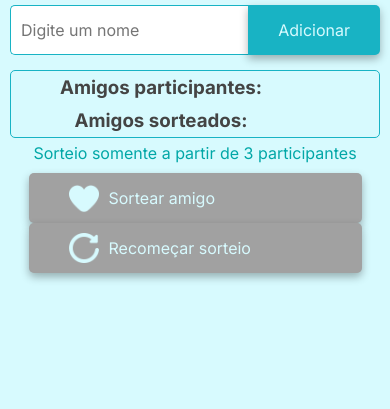
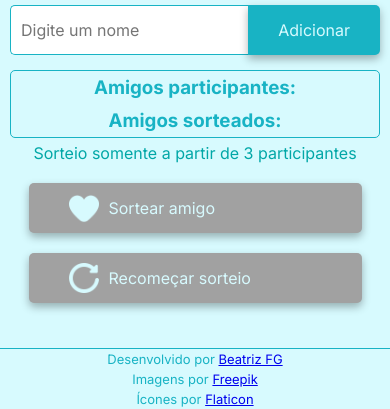
Before and after one commit to devbeafg/challenge-amigo-secreto-alura-one, a plain HTML site: page index.html in a window 390 px wide. Shown: the part 435-844 px from the top of the page. Drawn offline with Linux system fonts and the light colour scheme.

Commit message:
Criando rodapé para atribuições e corrigindo bug do front-end

```diff
--- a/index.html
+++ b/index.html
@@ -55,8 +55,13 @@
             </div>
 
         </section>
+        <footer>
+            <p>Desenvolvido por <a href="https://github.com/devbeafg/challenge-amigo-secreto-alura-one">Beatriz FG</a>
+            </p>
+            <p>Imagens por <a href="http://www.freepik.com/">Freepik</a></p>
+            <p>Ícones por <a href="https://www.flaticon.com/uicons">Flaticon</a></p>
+        </footer>
     </main>
-
     <script src="app.js" defer></script>
 </body>
 
--- a/style.css
+++ b/style.css
@@ -29,21 +29,16 @@
 body {
     height: 100vh;
     background-color: var(--color-dark-blue);
-    display: flex;
-    justify-content: center;
-    align-items: center;
 }
 
 .main-content {
     display: flex;
     flex-direction: column;
-    height: 100%;
-    width: 100%;
+    min-height: 100%;
 }
 
 /* Banner */
 .header-banner {
-    flex: 30%;
     display: flex;
     justify-content: center;
     align-items: center;
@@ -107,7 +102,8 @@ input:focus {
     border: 2px solid var(--color-primary);
     border-right: none;
 }
-input::selection{
+
+input::selection {
     outline: none;
     border: 2px solid var(--color-primary);
     border-right: none;
@@ -158,7 +154,7 @@ button {
 }
 
 /* Listas */
-.container-listas{
+.container-listas {
     display: flex;
     justify-content: space-around;
     border: 1px solid var(--color-primary);
@@ -168,7 +164,7 @@ button {
     margin: 5px;
 }
 
-.listas{
+.listas {
     align-items: center;
     max-width: 300px;
     overflow: hidden;
@@ -183,7 +179,7 @@ ul {
     margin: 5px;
 }
 
-.result-list li{
+.result-list li {
     text-align: left;
     font-weight: normal;
 }
@@ -218,13 +214,30 @@ button:disabled {
     background-color: var(--color-pink);
 }
 
-#mensagemSorteio{
+#mensagemSorteio {
     color: var(--color-turquoise);
 }
 
-#subtituloLista, #subtituloSorteado{
-    color: var(--color-text);
+#subtituloLista,
+#subtituloSorteado {
+    color: var(--color-primary);
     margin: 5px;
+}
+
+footer {
+    display: flex;
+    justify-content: space-evenly;
+    align-items: center;
+    font-size: small;
+    width: 100%;
+    border-top: 1px solid var(--color-primary);
+    background-color: var(--color-secondary);
+    overflow: hidden;
+    color: var(--color-primary);
+}
+
+footer p {
+    padding: 10px;
 }
 
 /*Detalhes de responsividade*/
@@ -239,10 +252,25 @@ button:disabled {
         flex-direction: column;
         align-items: center;
     }
+
     .button-draw {
         width: 90%;
+        margin: 10px;
     }
-.container-listas{
+
+    .container-listas {
+        flex-direction: column;
+        align-items: center;
+        justify-content: center;
+    }
+
+    .listas {}
+
+    footer {
         flex-direction: column;
     }
+
+    footer p {
+        padding: 2px;
     }
+}
```
Lines whose indentation alone changed are shown as unchanged.
